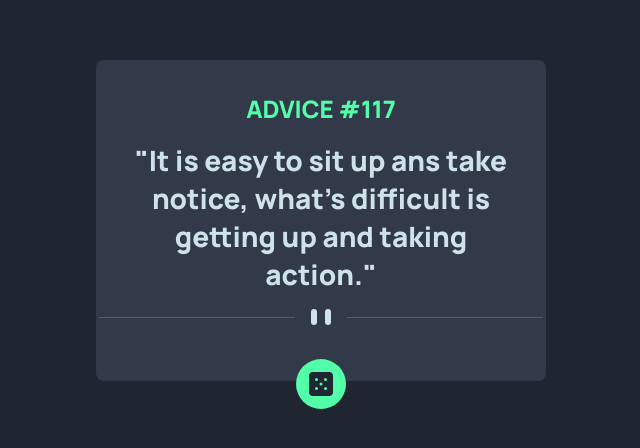
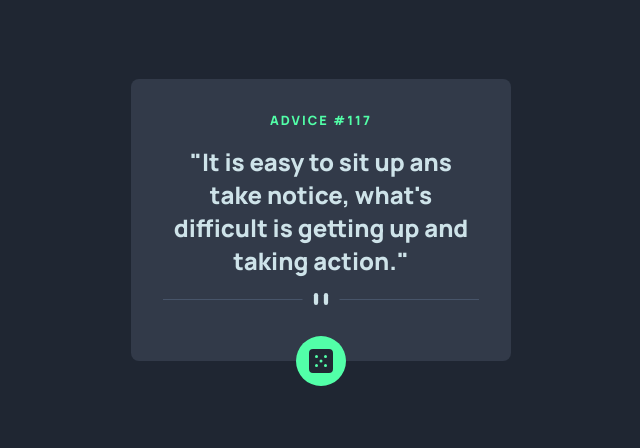
Before and after one commit to vivekbhatt07/Advice-Generator, a plain HTML site: page index.html in a window 1280 px wide. Shown: the part 180-628 px from the top of the page, without its empty margins (319-959 px from the left). Drawn offline with Linux system fonts and the light colour scheme.

Commit message:
fix card style

```diff
--- a/css/main.css
+++ b/css/main.css
@@ -18,6 +18,11 @@
   margin: 0;
 }
 
+img {
+  max-width: 100%;
+  object-fit: cover;
+}
+
 body {
   font-family: var(--primary-font);
   background-color: hsl(218, 23%, 16%);
@@ -35,7 +40,7 @@ blockquote {
 
 .main {
   margin: auto;
-  max-width: 450px;
+  max-width: 380px;
   width: 90%;
 }
 
@@ -52,11 +57,14 @@ blockquote {
 
 .card-head {
   color: var(--head-color);
+  font-size: 0.8rem;
+  letter-spacing: 2px;
 }
 
 .card-quote {
   text-align: center;
   color: var(--card-quote);
+  font-size: 1.5rem;
 }
 
 .card-desktop-img {
```
